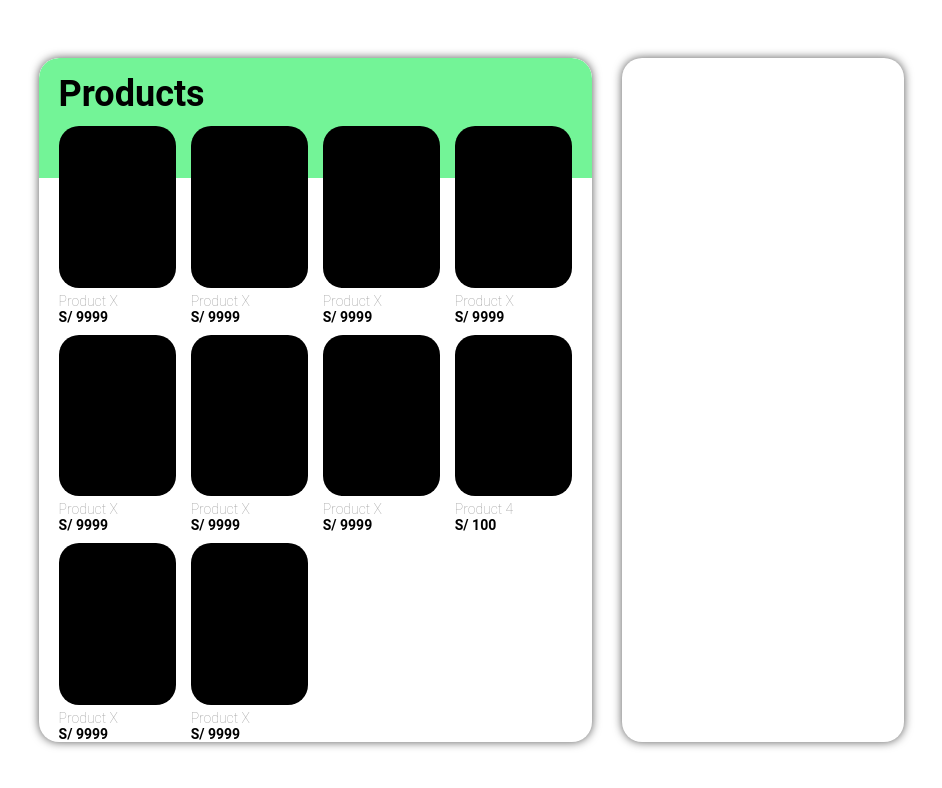
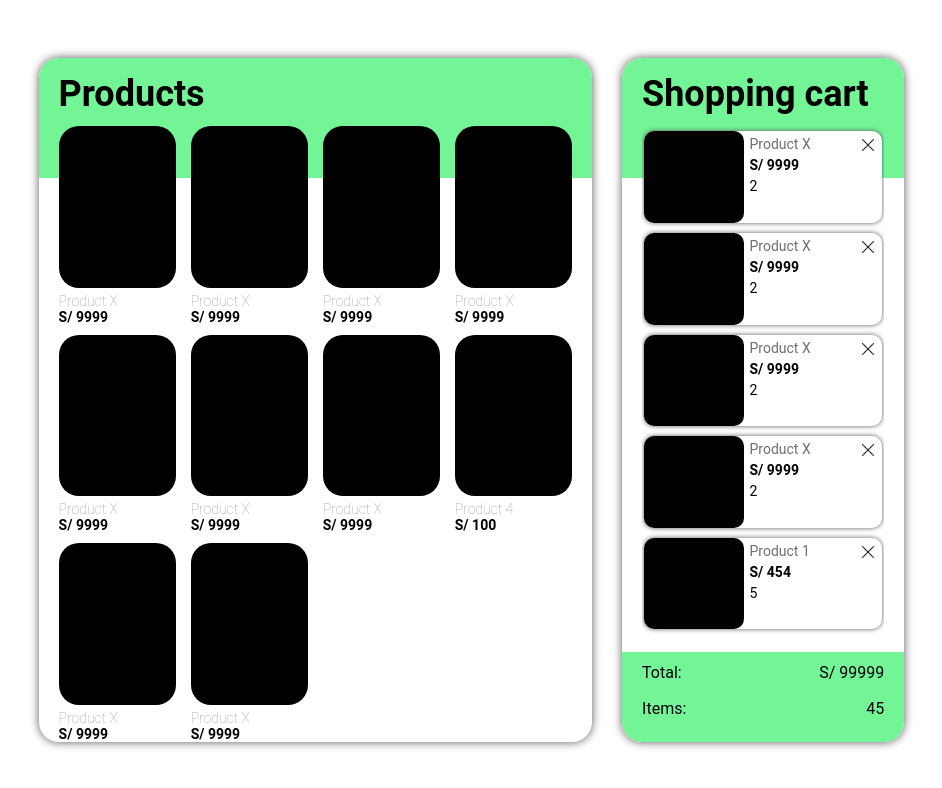
Before and after one commit to SebastianBran/Shopping-cart, a React (Create React App) app: page / in a window 1280 px wide. Shown: the top 788 px of the page, without its empty margins (168-1110 px from the left). Built offline with nearby package versions, Linux system fonts and the light colour scheme.

Commit message:
shopping cart added

```diff
--- a/src/App.js
+++ b/src/App.js
@@ -8,6 +8,15 @@ class App extends React.Component {
 	constructor(props) {
 		super(props);
 		this.state = {
+			shoppingCart: {
+				items: [
+					{name: "Product X", price: 9999, amount: 2},
+					{name: "Product X", price: 9999, amount: 2},
+					{name: "Product X", price: 9999, amount: 2},
+					{name: "Product X", price: 9999, amount: 2},
+					{name: "Product 1", price: 454, amount: 5}
+				]
+			},
 			products: {
 				items: [
 					{name: "Product X", price: 9999},
@@ -27,10 +36,10 @@ class App extends React.Component {
 		}
 	}
 
-	handleClickItem = (j) => {
+	handleClickItem = (key) => {
 		const products = this.state.products;
 		products.expandItem = true;
-		products.itemSelected = j;
+		products.itemSelected = key;
 		this.setState({products: products});
 	}
 
@@ -57,7 +66,9 @@ class App extends React.Component {
 						products={this.state.products}
 						handleClickItem={this.handleClickItem}
 					/>
-					<ShoppingCart/>
+					<ShoppingCart
+						shoppingCart={this.state.shoppingCart}
+					/>
 				</div>
 				{showExpandItem}
 			</div>
--- a/src/components/Item-select.css
+++ b/src/components/Item-select.css
@@ -6,7 +6,7 @@
     align-items: center;
     justify-content: center;
     position: absolute;
-    z-index: 10;
+    z-index: 30;
 
     background-color: rgba(0,0,0,.8);
 }
@@ -84,5 +84,5 @@
 }
 
 .Amount-item-select {
-    width: 40px;
+    width: 50px;
 }
--- a/src/components/Shopping-cart.css
+++ b/src/components/Shopping-cart.css
@@ -1,5 +1,6 @@
 .Shopping-cart {
     display: grid;
+    grid-template-rows: 10% 75% 15%;
     position: relative;
 
     width: 90%;
@@ -8,4 +9,134 @@
     background: #FFFFFF;
     box-shadow: 0px 0px 10px #595959;
     border-radius: 20px;
+
+    box-sizing: border-box;
+    padding-left: 20px;
+    padding-right: 20px;
+
+    overflow-y: hidden;
 }
+
+.Background-shopping-cart-top,
+.Background-shopping-cart-bottom {
+    position: absolute;
+    width: 100%;
+    background-color: #73F497;
+}
+
+.Background-shopping-cart-top {
+    height: 120px;
+    top: 0px;
+    border-radius: 20px 20px 0px 0px;
+}
+
+.Background-shopping-cart-bottom {
+    height: 90px;
+    bottom: 0px;
+    border-radius: 0px 0px 20px 20px;
+}
+
+.Title-shopping-cart {
+    position: relative;
+    z-index: 10;
+    top: 15px;
+
+    font-size: 36px;
+    font-weight: 600;
+}
+
+/* CONTAINER SHOPPING CART */
+
+.Container-shopping-cart {
+    display: flex;
+    flex-direction: column;
+    align-items: center;
+
+    z-index: 20;
+    overflow-y: scroll;
+
+    box-sizing: border-box;
+    padding-top: 5px;
+}
+
+.Item-shopping-cart {
+    display: grid;
+    grid-template-columns: 100px 1fr;
+
+    height: 100px;
+    width: 98%;
+
+    box-sizing: border-box;
+
+    background-color: white;
+    box-shadow: 0px 0px 5px #595959;
+    border-radius: 10px;
+
+    margin-bottom: 10px;
+}
+
+.Container-image-shopping-cart {
+    background-color: black;
+
+    border-radius: 10px;
+}
+
+.Name-item-shopping-cart,
+.Price-item-shopping-cart,
+.Amount-item-shopping-cart {
+    font-size: 14px;
+    padding-top: 5px;
+    padding-left: 5px;
+}
+
+.Name-item-shopping-cart {
+    color: #706E6E;
+}
+
+.Price-item-shopping-cart {
+    font-weight: bolder;
+    line-height: 16px;
+}
+
+.Erase-item-shopping-cart {
+    height: 12px;
+    width: 12px;
+
+    background-color: white;
+    float: right;
+    border: none;
+    outline: none;
+    cursor: pointer;
+
+    margin-top: 8px;
+    margin-right: 8px;
+
+    background-image: url("/src/assets/icons/cancel.png");
+    background-size: contain;
+}
+
+/* PURCHASE INFO */
+
+.Purchase-info-shopping-cart {
+    width: 100%;
+
+    display: grid;
+    grid-template-columns: 1fr 1fr;
+    grid-template-rows: 1fr 1fr;
+
+    align-items: center;
+
+    z-index: 10;
+
+    box-sizing: border-box;
+    padding-top: 15px;
+    padding-bottom: 15px;
+}
+
+.label-total,
+.label-cant-items {
+    position: relative;
+    display: inline-block;
+    text-align: right;
+    right: 0;
+}
--- a/src/components/Shopping-cart.js
+++ b/src/components/Shopping-cart.js
@@ -1,10 +1,49 @@
 import React from 'react'
 import './Shopping-cart.css'
 
+function Item(props) {
+    return(
+        <div className="Item-shopping-cart">
+            <div className="Container-image-shopping-cart"></div>
+            <div className="Container-info-item-shopping-cart">
+                <button
+                    className="Erase-item-shopping-cart"
+                ></button>
+                <div className="Name-item-shopping-cart">{props.name}</div>
+                <div className="Price-item-shopping-cart">S/ {props.price}</div>
+                <div className="Amount-item-shopping-cart">{props.amount}</div>
+            </div>
+        </div>
+    );
+}
+
 class ShoppingCart extends React.Component {
     render() {
+        const items = this.props.shoppingCart.items;
+        const renderItems = items.map((i, j) => {
+            return(
+                <Item
+                    name={i.name}
+                    price={i.price}
+                    amount={i.amount}
+                    key={j}
+                />
+            );
+        });
+
         return(
-            <div className="Shopping-cart"></div>
+            <div className="Shopping-cart">
+                <div className="Background-shopping-cart-top"></div>
+                <div className="Title-shopping-cart">Shopping cart</div>
+                <div className="Container-shopping-cart">
+                    {renderItems}
+                </div>
+                <div className="Background-shopping-cart-bottom"></div>
+                <div className="Purchase-info-shopping-cart">
+                    <label>Total:</label><label className="label-total">S/ 99999</label>
+                    <label>Items:</label><label className="label-cant-items">45</label>
+                </div>
+            </div>
         );
     }
 }
```
